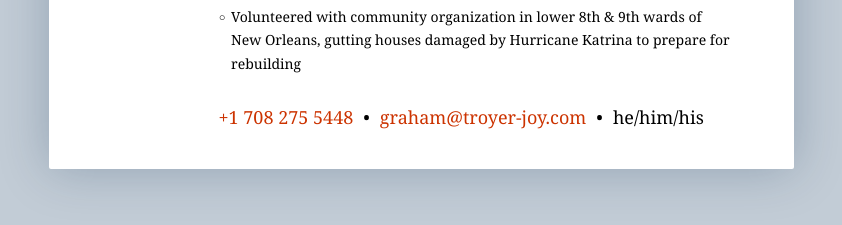
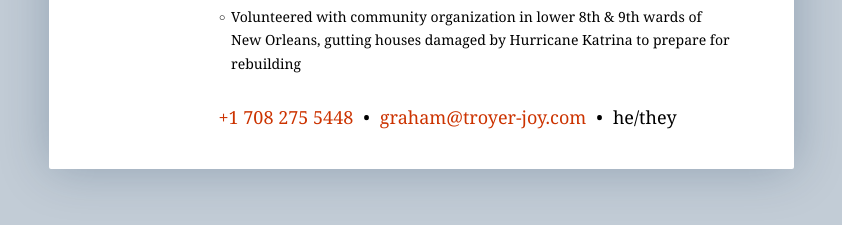
Before and after one commit to telegraham/resume, a Jekyll site: the page built from index.html, in a window 1280 px wide and 900 px high, scrolled down 1734 px. Shown: the part 656-881 px from the top of the window, without its empty margins (219-1061 px from the left). Built offline with Jekyll 4.4.1, drawn with Linux system fonts in a browser that asks for light colours.

Commit message:
Update  pronouns

```diff
--- a/_data/resume.json
+++ b/_data/resume.json
@@ -2,7 +2,7 @@
 	"name": "Graham Troyer-Joy",
 	"phone": "+1 708 275 5448",
 	"email": "graham@troyer-joy.com",
-	"pronouns": "he/him/his",
+	"pronouns": "he/they",
 	"elevatorSpeech": "I am an empathic, open-minded leader; a curious, pragmatic problem-solver; an artist who ships. I believe in big scary high-value goals and small, stable iterations towards them. I build and grow diverse teams where engineers can bring their best selves to work, learn from actionable feedback, and meet challenges together. I'm happy when I'm working my ass off, with people I trust, on something that matters.",
 	"work": [{
 			"what": "Lead Software Engineer",
```
